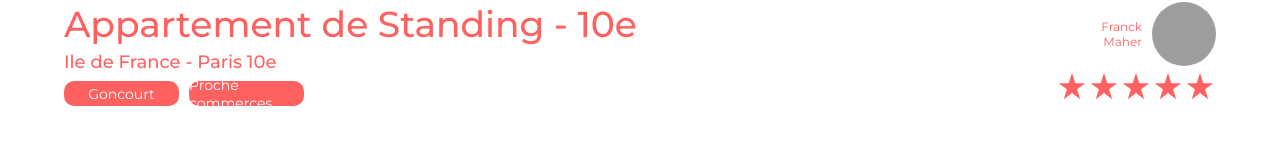
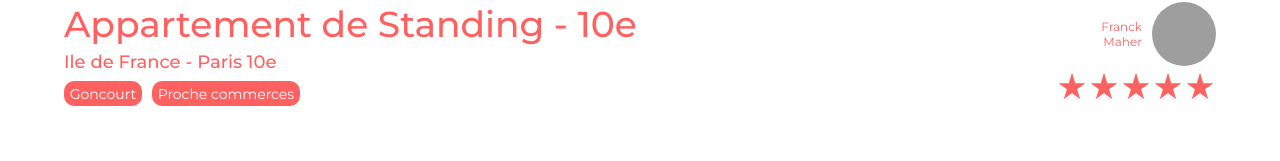
Before and after one commit to JustineLo/kasa, a React (Create React App) app: page /logements/0979876d in a window 1280 px wide. Shown: the part 596-757 px from the top of the page. Built offline with nearby package versions, Linux system fonts and the light colour scheme; grey boxes are pictures that could not be loaded.

Commit message:
fix tag style

```diff
--- a/src/components/Tag.module.css
+++ b/src/components/Tag.module.css
@@ -5,7 +5,8 @@
   width: fit-content;
   font-size: 10px;
   height: 18px;
-  width: 84px;
+  width: auto;
+  padding: 0 1%;
   text-overflow: ellipsis;
   display: flex;
   justify-content: center;
@@ -16,7 +17,7 @@
   .tag {
     font-size: 14px;
     height: 25px;
-    width: 115px;
+    width: auto;
     border-radius: 10px;
   }
 }
```
